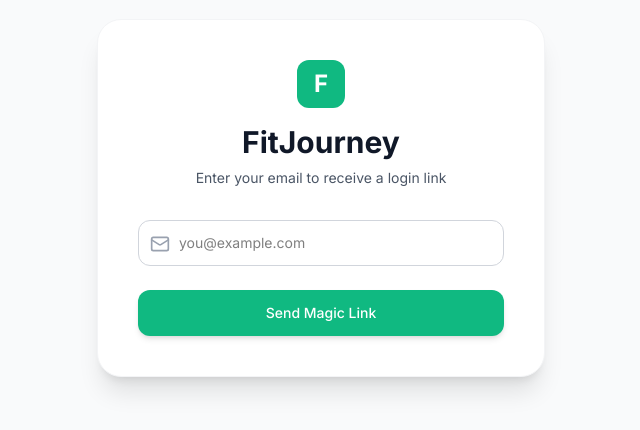
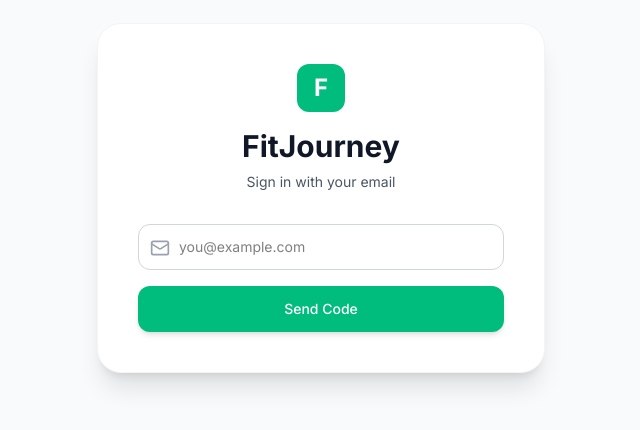
Before and after one commit to Nayya06/FitJourney, a React (Vite) app: page / in a window 1280 px wide. Shown: the part 202-632 px from the top of the page, without its empty margins (319-959 px from the left). Built offline with nearby package versions, Linux system fonts and the light colour scheme; no server answers.

Commit message:
Update Auth.tsx

```diff
--- a/src/components/Auth.tsx
+++ b/src/components/Auth.tsx
@@ -1,13 +1,16 @@
 import React, { useState } from 'react';
 import { supabase } from '../supabaseClient';
-import { Mail, Loader2 } from 'lucide-react';
+import { Mail, Hash, Loader2 } from 'lucide-react';
 
 export default function Auth() {
   const [loading, setLoading] = useState(false);
   const [email, setEmail] = useState('');
+  const [token, setToken] = useState(''); // 用于存放 6 位验证码
+  const [showOtpInput, setShowOtpInput] = useState(false); // 是否显示验证码框
   const [message, setMessage] = useState<{ type: 'success' | 'error', text: string } | null>(null);
 
-  const handleLogin = async (e: React.FormEvent) => {
+  // 第一步：发送验证码邮件
+  const handleSendOtp = async (e: React.FormEvent) => {
     e.preventDefault();
     setLoading(true);
     setMessage(null);
@@ -15,14 +18,32 @@ export default function Auth() {
     const { error } = await supabase.auth.signInWithOtp({
       email,
       options: {
-        emailRedirectTo: window.location.origin,
+        shouldCreateUser: true,
       },
     });
 
     if (error) {
       setMessage({ type: 'error', text: error.message });
     } else {
-      setMessage({ type: 'success', text: 'Login link sent! Please check your email inbox (and spam).' });
+      setShowOtpInput(true);
+      setMessage({ type: 'success', text: '6-digit code sent to your email!' });
+    }
+    setLoading(false);
+  };
+
+  // 第二步：验证验证码
+  const handleVerifyOtp = async (e: React.FormEvent) => {
+    e.preventDefault();
+    setLoading(true);
+
+    const { error } = await supabase.auth.verifyOtp({
+      email,
+      token,
+      type: 'email',
+    });
+
+    if (error) {
+      setMessage({ type: 'error', text: error.message });
     }
     setLoading(false);
   };
@@ -31,35 +52,65 @@ export default function Auth() {
     <div className="min-h-screen flex items-center justify-center bg-gray-50 px-4">
       <div className="max-w-md w-full space-y-8 bg-white p-10 rounded-3xl shadow-xl border border-gray-100">
         <div className="text-center">
-          <div className="mx-auto h-12 w-12 bg-theme-500 rounded-xl flex items-center justify-center mb-4 text-white font-bold text-2xl">F</div>
+          <div className="mx-auto h-12 w-12 bg-emerald-500 rounded-xl flex items-center justify-center mb-4 text-white font-bold text-2xl">F</div>
           <h2 className="text-3xl font-extrabold text-gray-900">FitJourney</h2>
-          <p className="mt-2 text-sm text-gray-600">Enter your email to receive a login link</p>
+          <p className="mt-2 text-sm text-gray-600">
+            {showOtpInput ? 'Enter the code from your email' : 'Sign in with your email'}
+          </p>
         </div>
-        <form className="mt-8 space-y-6" onSubmit={handleLogin}>
+
+        <form className="mt-8 space-y-4" onSubmit={showOtpInput ? handleVerifyOtp : handleSendOtp}>
           <div className="relative">
             <Mail className="absolute left-3 top-3.5 h-5 w-5 text-gray-400" />
             <input
               type="email"
               required
-              className="block w-full pl-10 px-3 py-3 border border-gray-300 rounded-xl focus:ring-theme-500 focus:border-theme-500 sm:text-sm"
+              disabled={showOtpInput}
+              className="block w-full pl-10 px-3 py-3 border border-gray-300 rounded-xl focus:ring-emerald-500 focus:border-emerald-500 sm:text-sm disabled:bg-gray-50"
               placeholder="you@example.com"
               value={email}
               onChange={(e) => setEmail(e.target.value)}
             />
           </div>
+
+          {showOtpInput && (
+            <div className="relative">
+              <Hash className="absolute left-3 top-3.5 h-5 w-5 text-gray-400" />
+              <input
+                type="text"
+                required
+                maxLength={6}
+                className="block w-full pl-10 px-3 py-3 border border-gray-300 rounded-xl focus:ring-emerald-500 focus:border-emerald-500 sm:text-sm tracking-widest font-mono"
+                placeholder="000000"
+                value={token}
+                onChange={(e) => setToken(e.target.value)}
+              />
+            </div>
+          )}
+
           {message && (
             <div className={`p-4 rounded-xl text-sm ${message.type === 'success' ? 'bg-emerald-50 text-emerald-800' : 'bg-red-50 text-red-800'}`}>
               {message.text}
             </div>
           )}
+
           <button
             type="submit"
             disabled={loading}
-            className="w-full flex justify-center py-3 px-4 border border-transparent text-sm font-medium rounded-xl text-white bg-theme-500 hover:bg-theme-600 disabled:opacity-50 shadow-md"
+            className="w-full flex justify-center py-3 px-4 border border-transparent text-sm font-medium rounded-xl text-white bg-emerald-500 hover:bg-emerald-600 disabled:opacity-50 shadow-md transition-all"
           >
-            {loading ? <Loader2 className="w-5 h-5 animate-spin" /> : 'Send Magic Link'}
+            {loading ? <Loader2 className="w-5 h-5 animate-spin" /> : (showOtpInput ? 'Verify Code' : 'Send Code')}
           </button>
         </form>
+
+        {showOtpInput && (
+          <button
+            onClick={() => setShowOtpInput(false)}
+            className="w-full text-sm text-gray-500 hover:text-gray-700 underline"
+          >
+            Back to email
+          </button>
+        )}
       </div>
     </div>
   );
```
